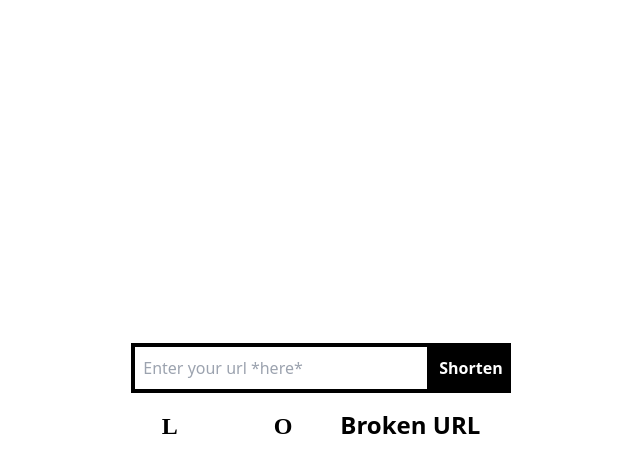
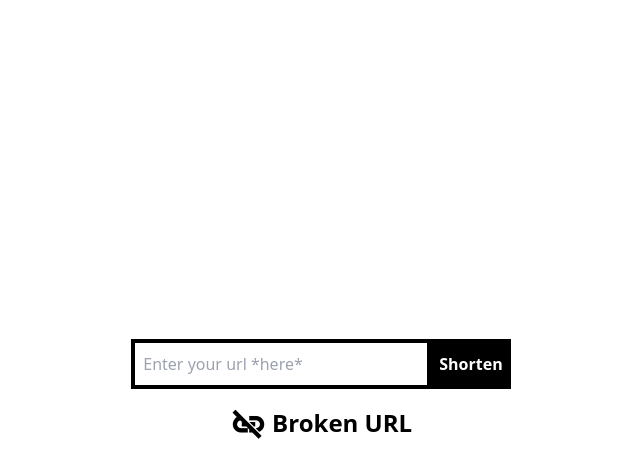
Before and after one commit to bitspaceorg/url-shortner, a Next.js app: page / in a window 1280 px wide. Both pictures are taken after typing "Sample" into the empty fields and a click on the button "Shorten". Shown: the top 476 px of the page, without its empty margins (319-959 px from the left). Built offline with nearby package versions, Linux system fonts and the light colour scheme; no server answers.

Commit message:
Fixed Minor bugs

```diff
--- a/pages/_document.tsx
+++ b/pages/_document.tsx
@@ -4,7 +4,7 @@ export default function Document() {
   return (
     <Html lang="en">
         <Head>
-            <link href="https://fonts.googleapis.com/icon?family=Material+Icons" rel="stylesheet"/>
+            <link href="https://fonts.googleapis.com/icon?family=Material+Icons" className='mt-5' rel="stylesheet"/>
         </Head>
         <body>
             <Main />
--- a/pages/index.tsx
+++ b/pages/index.tsx
@@ -48,7 +48,7 @@ export default function Home() {
                     </div>
                 }
                 {
-                error ? <div><i className="font-black material-icons">Link_Off</i>Broken URL</div> : null
+                error ? <div><i className="text-4xl font-black align-middle material-icons">link_off</i><span> </span>Broken URL</div> : null
                 }
                 </div>
             </div>
```
